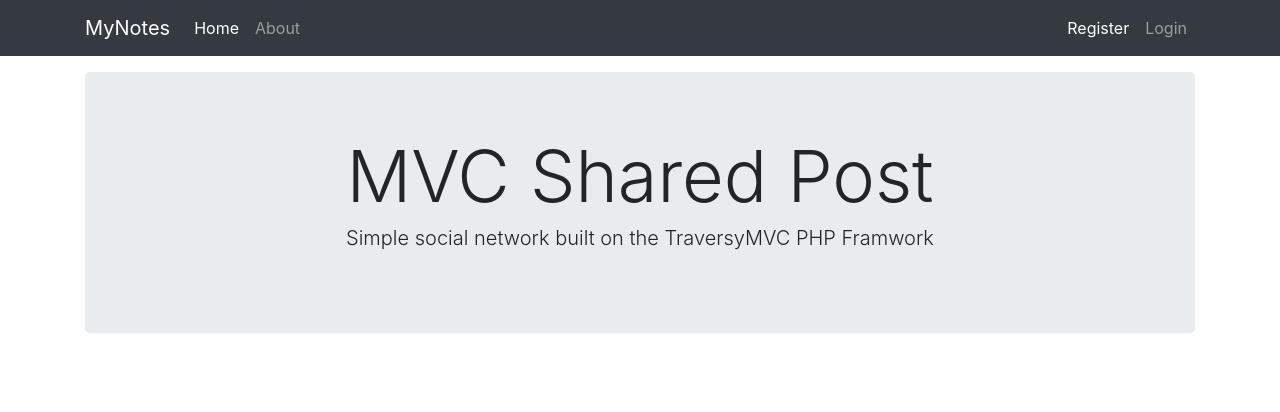
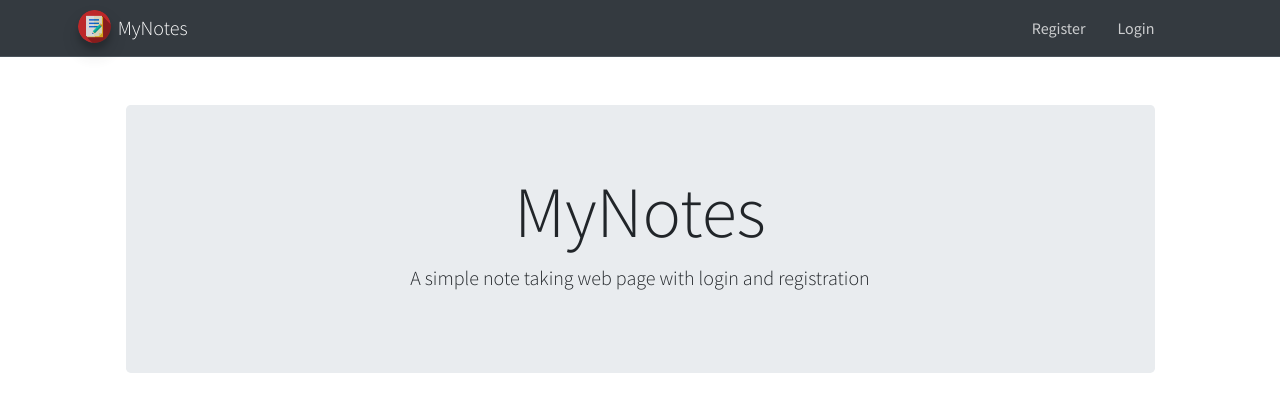
Before and after one commit to KlauscleProjects/MyNotes, a PHP site: page /Notes/index.php in a window 1280 px wide. Shown: the top 412 px of the page. Run offline with PHP 8.4, Linux system fonts and the light colour scheme; some libraries are stand-ins or nearby versions.

Commit message:
use adminlte navigation layout

```diff
--- a/app/controllers/Pages.php
+++ b/app/controllers/Pages.php
@@ -12,8 +12,8 @@ class Pages extends Controller
         }
 
         $data = [
-            'title' => 'MVC Shared Post',
-            'description' => 'Simple social network built on the TraversyMVC PHP Framwork'
+            'title' => 'My Notes',
+            'description' => 'A simple note taking web page with login and registration'
         ];
 
         $this->loadView("pages/index", $data);
@@ -23,7 +23,7 @@ class Pages extends Controller
     {
         $data = [
             'title' => 'About Page',
-            'description' => 'App to share posts with other users'
+            'description' => 'A simple note taking web page with login and registration'
         ];
         $this->loadView("pages/about", $data);
     }
--- a/app/views/includes/header.php
+++ b/app/views/includes/header.php
@@ -8,9 +8,12 @@
 
     <link rel="stylesheet" href="https://maxcdn.bootstrapcdn.com/bootstrap/4.0.0-beta/css/bootstrap.min.css" integrity="sha384-/Y6pD6FV/Vv2HJnA6t+vslU6fwYXjCFtcEpHbNJ0lyAFsXTsjBbfaDjzALeQsN6M" crossorigin="anonymous">
     <link href="https://maxcdn.bootstrapcdn.com/font-awesome/4.7.0/css/font-awesome.min.css" rel="stylesheet" integrity="sha384-wvfXpqpZZVQGK6TAh5PVlGOfQNHSoD2xbE+QkPxCAFlNEevoEH3Sl0sibVcOQVnN" crossorigin="anonymous">
-    <link rel="stylesheet" href="<?php echo URLROOT; ?>/css/style.css">
+
+    <!-- Google Font: Source Sans Pro -->
+    <link rel="stylesheet" href="https://fonts.googleapis.com/css?family=Source+Sans+Pro:300,400,400i,700&display=fallback">
+    <!-- Theme style -->
+    <link rel="stylesheet" href="<?php echo URLROOT; ?>/assets/css/adminlte.min.css">
+    <link rel="stylesheet" href="<?php echo URLROOT; ?>/assets/css/style.css">
 </head>
 
-<body>
-    <?php require APPROOT . '/views/includes/navbar.php'; ?>
-    <div class="container">
+<?php require APPROOT . '/views/includes/navbar.php'; ?>
--- a/app/views/includes/navbar.php
+++ b/app/views/includes/navbar.php
@@ -1,37 +1,39 @@
-<nav class="navbar navbar-expand-lg navbar-dark bg-dark mb-3">
+<body class="hold-transition layout-top-nav">
+    <div class="wrapper">
+
+        <!-- Navbar -->
+        <nav class="main-header navbar navbar-expand-md navbar-light navbar-dark">
             <div class="container">
-        <a class="navbar-brand" href="<?php echo URLROOT; ?>"><?php echo SITENAME; ?></a>
-        <button class="navbar-toggler" type="button" data-toggle="collapse" data-target="#navbarsExampleDefault" aria-controls="navbarsExampleDefault" aria-expanded="false" aria-label="Toggle navigation">
+                <a href="<?php echo URLROOT; ?>/pages/index" class="navbar-brand">
+                    <img src="<?php echo URLROOT; ?>/assets/img/notes.png" alt="AdminLTE Logo" class="brand-image img-circle elevation-3" style="opacity: .8">
+                    <span class="brand-text font-weight-light"><?php echo SITENAME;?></span>
+                </a>
+
+                <button class="navbar-toggler order-1" type="button" data-toggle="collapse" data-target="#navbarCollapse" aria-controls="navbarCollapse" aria-expanded="false" aria-label="Toggle navigation">
                     <span class="navbar-toggler-icon"></span>
                 </button>
 
-        <div class="collapse navbar-collapse" id="navbarsExampleDefault">
-            <ul class="navbar-nav mr-auto">
-                <li class="nav-item active">
-                    <a class="nav-link" href="<?php echo URLROOT; ?>">Home</a>
+                <!-- Right navbar links -->
+                <div class="collapse navbar-collapse order-3" id="navbarCollapse">
+                    <ul class="navbar-nav ml-auto">
+                        <li class="nav-item">
+                            <a href="<?php echo URLROOT; ?>/users/register" class="nav-link">Register</a>
                         </li>
-                <li class="nav-item">
-                    <a class="nav-link" href="<?php echo URLROOT; ?>/pages/about">About</a>
-                </li>
-            </ul>
-
-            <ul class="navbar-nav ml-auto">
                         <?php if (isset($_SESSION['user_id'])) : ?>
                             <li class="nav-item">
-                        <a class="nav-link" href="#">Welcome <?php echo $_SESSION['user_name']; ?></a>
-                    </li>
-                    <li class="nav-item">
-                        <a class="nav-link" href="<?php echo URLROOT; ?>/users/logout">Logout</a>
+                                <a href="<?php echo URLROOT; ?>/users/logout" class="nav-link">Logout</a>
                             </li>
                         <?php else : ?>
-                    <li class="nav-item active">
-                        <a class="nav-link" href="<?php echo URLROOT; ?>/users/register">Register</a>
-                    </li>
                             <li class="nav-item">
-                        <a class="nav-link" href="<?php echo URLROOT; ?>/users/login">Login</a>
+                                <a href="<?php echo URLROOT; ?>/users/login" class="nav-link">Login</a>
                             </li>
                         <?php endif; ?>
+                        <li class="nav-item d-none d-sm-inline-block">
+                            <a class="nav-link" data-widget="fullscreen" href="#" role="button">
+                                <i class="fas fa-expand-arrows-alt"></i>
+                            </a>
+                        </li>
                     </ul>
                 </div>
             </div>
-</nav>
+        </nav> <!-- end of top nav -->
--- a/app/views/pages/index.php
+++ b/app/views/pages/index.php
@@ -1,8 +1,11 @@
 <?php require APPROOT . '/views/includes/header.php'; ?>
-<div class="jumbotron jumbotron-flud text-center">
-    <div class="container">
-        <h1 class="display-3"><?php echo $data['title']; ?></h1>
+<div class="container">
+
+    <div class="jumbotron jumbotron-flud text-center m-5">
+        <div class="container"></div>
+        <h1 class="display-3"><?php echo SITENAME; ?></h1>
         <p class="lead"><?php echo $data['description']; ?></p>
     </div>
+
 </div>
 <?php require APPROOT . '/views/includes/footer.php'; ?>
```
Also changed, not shown: public/assets/css/style.css (deleted), public/assets/img/notes.png (added). Lines whose indentation alone changed are shown as unchanged.
